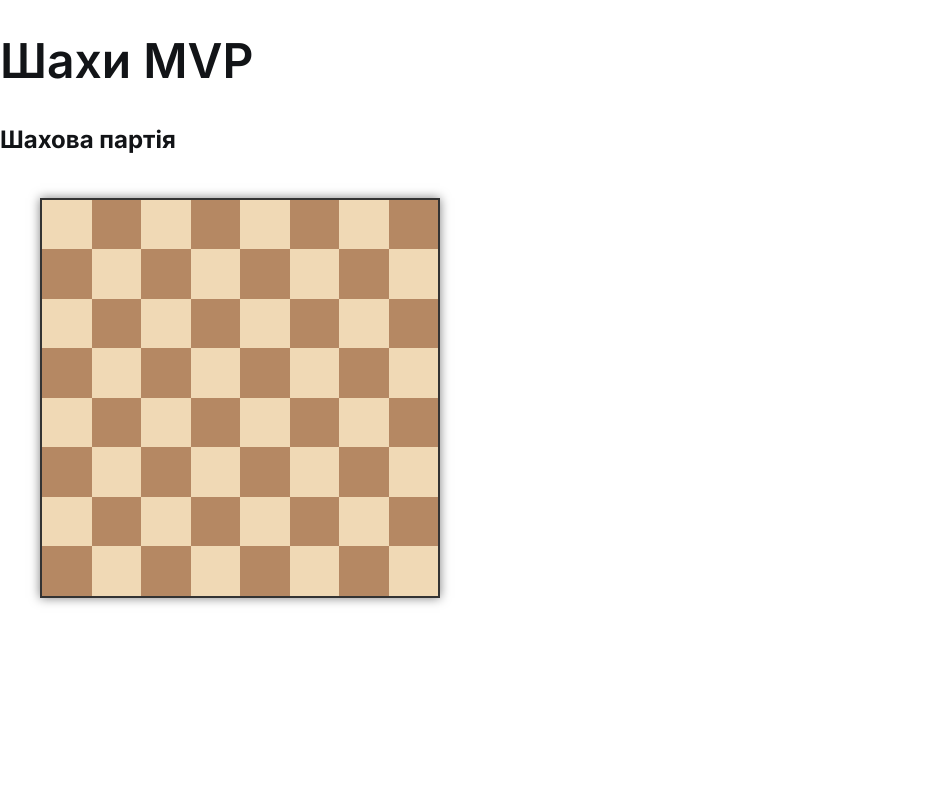
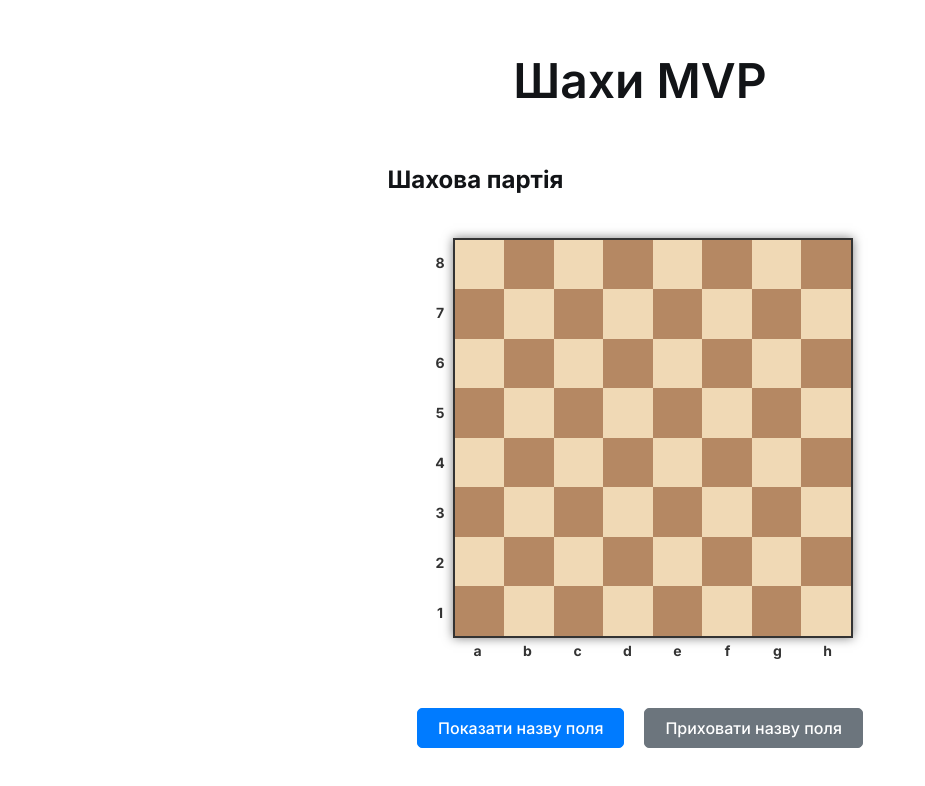
Before and after one commit to blackkat02/sticmanRun, a React (Vite) app: page / in a window 1280 px wide. Shown: the top 786 px of the page, without its empty margins (0-925 px from the left). Built offline with nearby package versions, Linux system fonts and the light colour scheme.

Commit message:
feat: Add board notation and toggle functionality

```diff
--- /dev/null
+++ b/src/components/Button/Button.jsx
@@ -0,0 +1,17 @@
+import React from 'react';
+import styles from './Button.module.css';
+
+const Button = ({ onClick, children, type = 'button', className = '', id }) => {
+  return (
+    <button
+      onClick={onClick}
+      type={type}
+      className={`${styles.button} ${className}`}
+      id={id}
+    >
+      {children}
+    </button>
+  );
+};
+
+export default Button;
--- /dev/null
+++ b/src/components/Button/Button.module.css
@@ -0,0 +1,25 @@
+.button {
+  padding: 10px 20px;
+  border: 1px solid #ccc;
+  border-radius: 5px;
+  background-color: #f0f0f0;
+  cursor: pointer;
+  font-size: 16px;
+  margin: 5px;
+}
+
+.button:hover {
+  background-color: #e0e0e0;
+}
+
+.primary {
+  background-color: #007bff;
+  color: white;
+  border-color: #007bff;
+}
+
+.danger {
+  background-color: #dc3545;
+  color: white;
+  border-color: #dc3545;
+}
--- a/src/components/ChessBoardView/ChessBoardView.jsx
+++ b/src/components/ChessBoardView/ChessBoardView.jsx
@@ -2,18 +2,45 @@ import React from 'react';
 import Square from '../Square/Square';
 import styles from './ChessBoardView.module.css';
 
-const ChessBoardView = () => {
+const ChessBoardView = ({ showSquareId }) => {
   const board = [];
+  const files = ['a', 'b', 'c', 'd', 'e', 'f', 'g', 'h'];
+  const ranks = ['8', '7', '6', '5', '4', '3', '2', '1'];
+
   for (let i = 0; i < 8; i++) {
     for (let j = 0; j < 8; j++) {
       const isLight = (i + j) % 2 === 0;
-      board.push(<Square key={`${i}-${j}`} isLight={isLight} />);
+      const squareId = `${files[j]}${ranks[i]}`;
+
+      board.push(
+        <Square
+          key={`${i}-${j}`}
+          id={squareId}
+          isLight={isLight}
+          showSquareId={showSquareId}
+        />
+      );
     }
   }
 
   return (
-    <div className={styles.chessBoard}>
-      {board}
+    <div className={styles.mainWrapper}>
+      <div className={styles.ranksColumn}>
+        {ranks.map(rank => (
+          <div key={rank} className={styles.rankLabel}>{rank}</div>
+        ))}
+      </div>
+
+      <div className={styles.boardWrapper}>
+        <div className={styles.chessBoard}>
+          {board}
+        </div>
+        <div className={styles.filesRow}>
+          {files.map(file => (
+            <div key={file} className={styles.fileLabel}>{file}</div>
+          ))}
+        </div>
+      </div>
     </div>
   );
 };
--- a/src/components/ChessBoardView/ChessBoardView.module.css
+++ b/src/components/ChessBoardView/ChessBoardView.module.css
@@ -1,3 +1,33 @@
+.mainWrapper {
+  display: flex;
+  margin: 40px;
+}
+
+.ranksColumn {
+  display: flex;
+  flex-direction: column;
+  justify-content: space-around;
+  align-items: center;
+  width: 25px;
+  font-weight: bold;
+  font-size: 14px;
+  color: #333;
+  height: 400px;
+}
+
+.rankLabel {
+  height: 12.5%;
+  display: flex;
+  align-items: center;
+  justify-content: center;
+  box-sizing: border-box;
+}
+
+.boardWrapper {
+  display: flex;
+  flex-direction: column;
+}
+
 .chessBoard {
   display: flex;
   flex-wrap: wrap;
@@ -5,5 +35,23 @@
   height: 400px;
   border: 2px solid #333;
   box-shadow: 0 0 10px rgba(0, 0, 0, 0.5);
-  margin: 40px;
 }
+
+.filesRow {
+  display: flex;
+  justify-content: space-around;
+  align-items: center;
+  height: 25px;
+  width: 400px;
+  font-weight: bold;
+  font-size: 14px;
+  color: #333;
+}
+
+.fileLabel {
+  width: 12.5%;
+  display: flex;
+  align-items: center;
+  justify-content: center;
+  box-sizing: border-box;
+}
--- a/src/components/ChessGameContainer/ChessGameContainer.jsx
+++ b/src/components/ChessGameContainer/ChessGameContainer.jsx
@@ -1,11 +1,11 @@
 import React from 'react';
 import ChessBoardView from '../ChessBoardView/ChessBoardView';
 
-const ChessGameContainer = () => {
+const ChessGameContainer = ({ showSquareId }) => {
   return (
     <div className="chess-game-container">
       <h2>Шахова партія</h2>
-      <ChessBoardView />
+      <ChessBoardView showSquareId={showSquareId} />
     </div>
   );
 };
--- a/src/components/Square/Square.jsx
+++ b/src/components/Square/Square.jsx
@@ -1,11 +1,15 @@
 import React from 'react';
-import styles from './Square.module.css'; // Оновлений імпорт
+import styles from './Square.module.css';
 
-const Square = ({ isLight }) => {
-  // Використання styles.light або styles.dark
+const Square = ({ isLight, id, showSquareId }) => {
   const className = isLight ? styles.light : styles.dark;
   return (
-    <div className={`${styles.square} ${className}`}></div>
+    <div
+      id={id}
+      className={`${styles.square} ${className}`}
+    >
+      {showSquareId && <span className={styles.squareIdLabel}>{id}</span>}
+    </div>
   );
 };
 
--- a/src/components/Square/Square.module.css
+++ b/src/components/Square/Square.module.css
@@ -1,18 +1,14 @@
-/* src/components/Square/Square.module.css */
-
 .square {
-  /* Формули для клітинок: 1/8 від ширини/висоти батьківського контейнера */
-  width: 12.5%;  /* 100% / 8 клітинок = 12.5% */
-  height: 12.5%; /* 100% / 8 рядків = 12.5% */
-  flex-shrink: 0; /* Важливо: запобігає зменшенню розміру клітинок флексами */
-  box-sizing: border-box; /* Враховує padding і border у розмірі елемента */
-  /* Заберіть background-color звідси, бо він буде задаватись через light/dark */
+  width: 12.5%;
+  height: 12.5%;
+  flex-shrink: 0;
+  box-sizing: border-box;
 }
 
 .light {
-  background-color: #f0d9b5; /* Світлий колір */
+  background-color: #f0d9b5;
 }
 
 .dark {
-  background-color: #b58863; /* Темний колір */
+  background-color: #b58863;
 }
--- a/src/pages/HomePage/HomePage.jsx
+++ b/src/pages/HomePage/HomePage.jsx
@@ -1,11 +1,41 @@
-import React from 'react';
+import React, { useState } from 'react'; // Імпортуємо useState
 import ChessGameContainer from '../../components/ChessGameContainer/ChessGameContainer';
+import Button from '../../components/Button/Button'; // Імпортуємо компонент Button
+import styles from './HomePage.module.css'; // Переконайтеся, що у вас є HomePage.module.css для стилізації кнопок
 
 const HomePage = () => {
+  const [showSquareId, setShowSquareId] = useState(false); // Створюємо стан для відображення ID
+
+  const handleShowId = () => {
+    setShowSquareId(true);
+  };
+
+  const handleHideId = () => {
+    setShowSquareId(false);
+  };
+
   return (
-    <div>
+    <div className={styles.homePageWrapper}>
       <h1>Шахи MVP</h1>
-      <ChessGameContainer />
+
+      <ChessGameContainer showSquareId={showSquareId} />
+
+      <div className={styles.buttonGroup}>
+        <Button
+          onClick={handleShowId}
+          id="show-id-button"
+          className={styles.primaryButton}
+        >
+          Показати назву поля
+        </Button>
+        <Button
+          onClick={handleHideId}
+          id="hide-id-button"
+          className={styles.secondaryButton}
+        >
+          Приховати назву поля
+        </Button>
+      </div>
     </div>
   );
 };
--- a/src/pages/HomePage/HomePage.module.css
+++ b/src/pages/HomePage/HomePage.module.css
@@ -0,0 +1,24 @@
+.homePageWrapper {
+  display: flex;
+  flex-direction: column;
+  align-items: center;
+  padding: 20px;
+}
+
+.buttonGroup {
+  margin-bottom: 20px;
+  display: flex;
+  gap: 10px;
+}
+
+.primaryButton {
+  background-color: #007bff;
+  color: white;
+  border-color: #007bff;
+}
+
+.secondaryButton {
+  background-color: #6c757d;
+  color: white;
+  border-color: #6c757d;
+}
```
